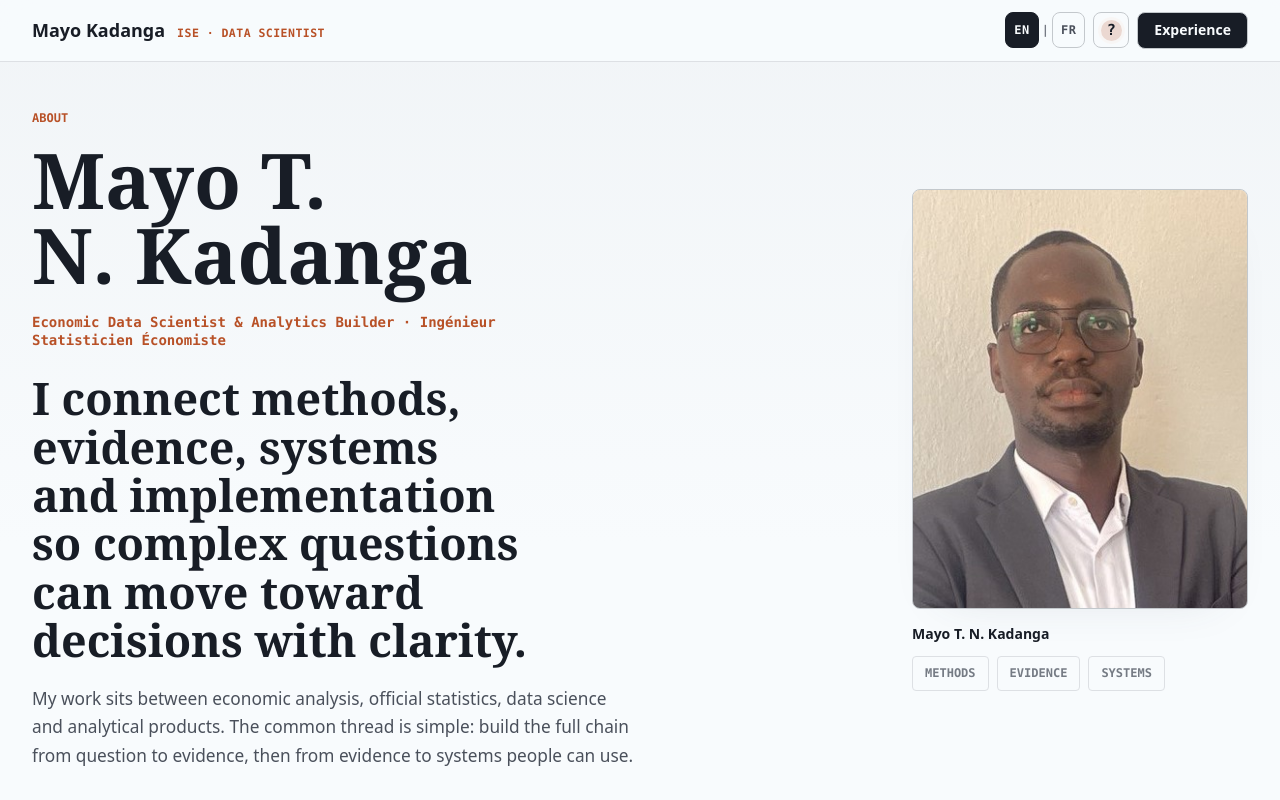
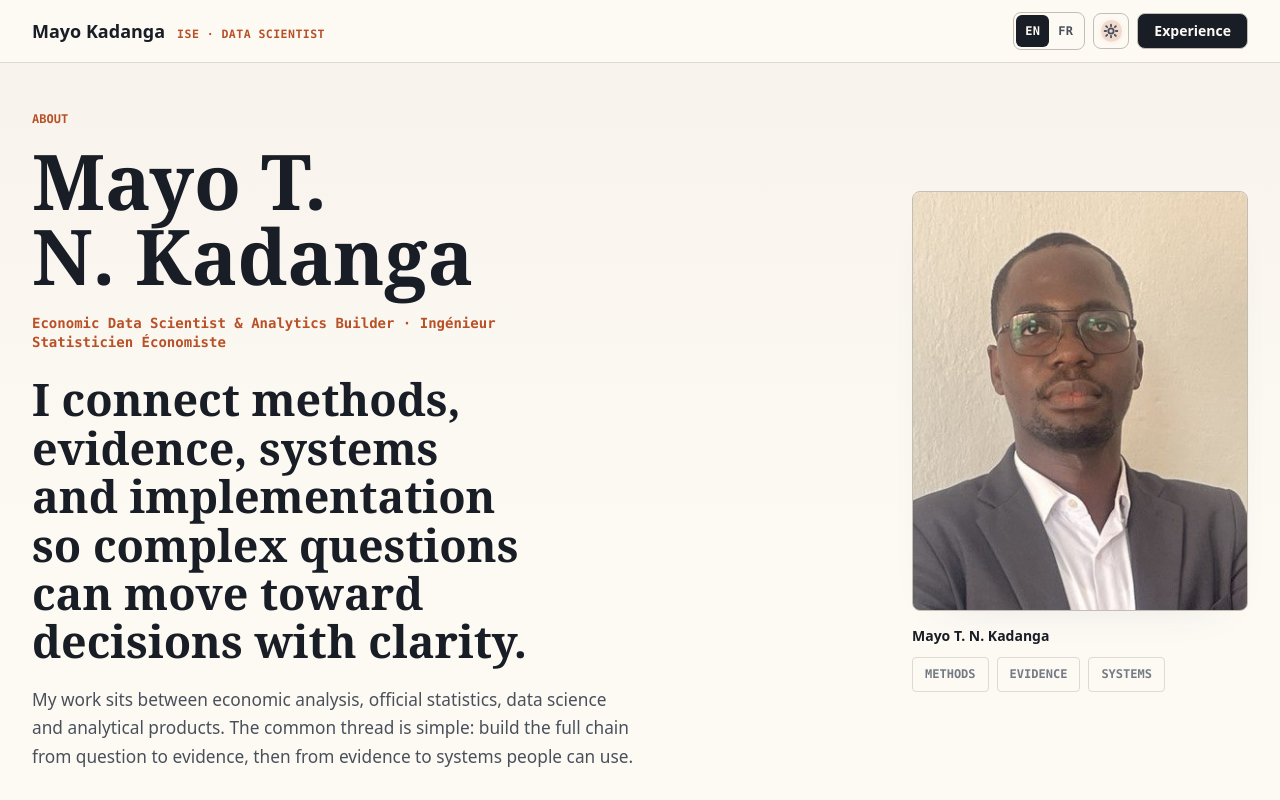
Before and after one commit to mayonorris/mayo-portfolio, a Next.js app in the folder apps/web/: page /en/about in a window 1280 px wide. Shown: the top 800 px of the page. Built offline with nearby package versions, Linux system fonts and the light colour scheme.

Commit message:
fix(web): refine research writing and contact experience

```diff
--- a/apps/web/app/[locale]/[section]/page.tsx
+++ b/apps/web/app/[locale]/[section]/page.tsx
@@ -261,16 +261,28 @@ export default async function LocalizedRoutePage({ params }: RoutePageProps) {
             <p>{research.hero.intro}</p>
           </div>
           <div className="knowledge-grid knowledge-grid--research">
-            {research.entries.map((entry) => (
+            {research.entries.map((entry) => {
+              const metadata = [entry.type, entry.status].filter(
+                (value, index, values) =>
+                  values.findIndex(
+                    (candidate) =>
+                      candidate.localeCompare(value, locale, { sensitivity: "base" }) ===
+                      0,
+                  ) === index,
+              );
+
+              return (
                 <article className="knowledge-card knowledge-card--research" key={entry.id}>
                   <div className="knowledge-card__meta">
-                  <span>{entry.type}</span>
-                  <span>{entry.status}</span>
+                    {metadata.map((value) => (
+                      <span key={value}>{value}</span>
+                    ))}
                   </div>
                   <h2>{entry.title}</h2>
                   <p>{entry.description}</p>
                 </article>
-            ))}
+              );
+            })}
           </div>
           <div className="knowledge-page__actions">
             <LinkButton href={getLocalizedRoutePath(locale, research.ctas.primaryRoute)}>
@@ -345,8 +357,23 @@ export default async function LocalizedRoutePage({ params }: RoutePageProps) {
               <ul className="contact-channel-list" role="list">
                 {contact.channels.items.map((channel) => (
                   <li key={channel.id}>
-                    <a href={channel.href} rel="noopener noreferrer" target="_blank">
-                      <span>{channel.label}</span>
+                    <a
+                      aria-label={channel.label + ": " + channel.description}
+                      href={channel.href}
+                      rel="noopener noreferrer"
+                      target="_blank"
+                    >
+                      <span className="contact-channel-list__label">
+                        {channel.label}
+                        <svg
+                          aria-hidden="true"
+                          className="contact-channel-list__icon"
+                          focusable="false"
+                          viewBox="0 0 16 16"
+                        >
+                          <path d="M5 3h8v8M13 3 4 12" />
+                        </svg>
+                      </span>
                       <small>{channel.description}</small>
                     </a>
                   </li>
--- a/apps/web/app/globals.css
+++ b/apps/web/app/globals.css
@@ -1,21 +1,21 @@
 @import "tailwindcss";
 
 :root {
-  --color-paper: oklch(0.987 0.004 240);
-  --color-paper-soft: oklch(0.966 0.005 240);
-  --color-surface: oklch(0.945 0.006 245);
-  --color-surface-strong: oklch(0.928 0.008 245);
+  --color-paper: oklch(0.985 0.008 78);
+  --color-paper-soft: oklch(0.964 0.011 78);
+  --color-surface: oklch(0.938 0.013 78);
+  --color-surface-strong: oklch(0.914 0.016 78);
   --color-ink: oklch(0.23 0.02 262);
   --color-ink-muted: oklch(0.43 0.02 262);
   --color-ink-soft: oklch(0.58 0.016 262);
-  --color-line: oklch(0.905 0.006 250);
-  --color-line-strong: oklch(0.83 0.008 250);
+  --color-line: oklch(0.888 0.011 78);
+  --color-line-strong: oklch(0.80 0.014 78);
   --color-accent: oklch(0.56 0.145 41);
   --color-accent-strong: oklch(0.47 0.13 41);
   --color-accent-soft: oklch(0.94 0.03 55);
   --color-on-accent: oklch(0.99 0 0);
   --color-focus: oklch(0.55 0.17 250);
-  --color-header: oklch(0.987 0.004 240 / 0.92);
+  --color-header: oklch(0.985 0.008 78 / 0.92);
   --color-shadow: oklch(0.40 0.03 262 / 0.18);
 
   --font-sans: "Hanken Grotesk", system-ui, -apple-system, BlinkMacSystemFont,
@@ -2748,20 +2748,44 @@ main {
 /* Content Sprint V2: compact shell and knowledge/contact pages */
 .language-switcher__list {
   flex-wrap: nowrap;
-  gap: 0.1875rem;
+  gap: 0;
+  width: fit-content;
+  border: var(--border-strong);
+  border-radius: var(--radius-lg);
+  background: color-mix(in oklch, var(--color-paper) 72%, transparent);
+  padding: 0.125rem;
 }
 
 .language-switcher__link {
   justify-content: center;
   min-width: 2rem;
-  padding: 0.45rem 0.5rem;
+  min-height: 2rem;
+  border: 0;
+  border-radius: calc(var(--radius-lg) - 2px);
+  padding: 0.35rem 0.55rem;
+  color: var(--color-ink-muted);
   font: 700 var(--text-mono-label) / var(--leading-compact) var(--font-mono);
   letter-spacing: 0.04em;
 }
 
+.language-switcher__link:hover {
+  background: var(--color-paper-soft);
+  color: var(--color-ink);
+}
+
+.language-switcher__link[data-current="true"] {
+  background: var(--color-ink);
+  color: var(--color-paper);
+}
+
+.language-switcher__link:focus-visible,
+.theme-toggle:focus-visible {
+  outline: 3px solid var(--color-accent-soft);
+  outline-offset: 3px;
+}
+
 .language-switcher__separator {
-  color: var(--color-ink-soft);
-  font: 700 var(--text-mono-label) / var(--leading-compact) var(--font-mono);
+  display: none;
 }
 
 .theme-toggle {
@@ -2769,6 +2793,7 @@ main {
   justify-content: center;
   width: 2.25rem;
   min-width: 2.25rem;
+  min-height: 2.25rem;
   padding: 0;
 }
 
@@ -2776,33 +2801,52 @@ main {
   position: absolute;
   width: 1.35rem;
   height: 1.35rem;
-  opacity: 0.2;
-}
-
-.theme-toggle__icon {
+  opacity: 0.18;
+}
+
+.theme-toggle__svg {
   position: relative;
-  color: var(--color-ink);
-  font: 700 0.95rem / 1 var(--font-mono);
+  width: 1rem;
+  height: 1rem;
+  fill: none;
+  stroke: currentColor;
+  stroke-linecap: round;
+  stroke-linejoin: round;
+  stroke-width: 1.8;
+}
+
+.theme-toggle__svg circle,
+.theme-toggle__svg path {
+  vector-effect: non-scaling-stroke;
 }
 
 .knowledge-page {
   background: var(--color-paper-soft);
+  scroll-margin-top: 5rem;
 }
 
 .knowledge-page__heading {
   max-width: min(68rem, 100%);
 }
 
+.knowledge-page h1 {
+  max-width: min(17ch, 100%);
+  font-size: clamp(2.75rem, 5.2vw, 5rem);
+  line-height: 0.98;
+}
+
 .knowledge-grid {
   display: grid;
+  align-items: stretch;
   gap: var(--space-4);
 }
 
 .knowledge-card {
   display: grid;
   align-content: start;
-  gap: var(--space-4);
-  min-height: 18rem;
+  height: 100%;
+  min-height: 0;
+  gap: var(--space-3);
   border: var(--border-thin);
   border-radius: var(--radius-lg);
   background: var(--color-paper);
@@ -2862,8 +2906,8 @@ main {
 }
 
 .knowledge-card__status {
-  align-self: end;
-  margin-top: var(--space-2);
+  align-self: start;
+  margin-top: 0;
   background: var(--color-paper-soft);
 }
 
@@ -2876,19 +2920,20 @@ main {
 
 .contact-route {
   background: var(--color-paper-soft);
+  scroll-margin-top: 5rem;
 }
 
 .contact-route__grid {
   display: grid;
-  gap: clamp(2rem, 5vw, 4rem);
+  gap: clamp(2rem, 4vw, 3.5rem);
   align-items: start;
 }
 
 .contact-route__content h1 {
-  max-width: 12ch;
+  max-width: min(13ch, 100%);
   margin: var(--space-3) 0 0;
   color: var(--color-ink);
-  font: 650 clamp(3rem, 6vw, 5.4rem) / 0.95 var(--font-serif);
+  font: 650 clamp(2.75rem, 5.2vw, 5rem) / 0.98 var(--font-serif);
   text-wrap: balance;
 }
 
@@ -2903,7 +2948,7 @@ main {
 .contact-route__channels {
   display: grid;
   gap: var(--space-4);
-  margin-top: var(--space-9);
+  margin-top: var(--space-8);
 }
 
 .contact-route__channels h2 {
@@ -2921,7 +2966,7 @@ main {
 
 .contact-channel-list {
   display: grid;
-  gap: var(--space-3);
+  gap: var(--space-2);
   margin: 0;
   padding: 0;
   list-style: none;
@@ -2930,17 +2975,37 @@ main {
 .contact-channel-list a {
   display: grid;
   gap: var(--space-1);
-  border-top: var(--border-strong);
-  padding-block: var(--space-4);
-  color: var(--color-ink);
+  border: var(--border-thin);
+  border-radius: var(--radius-md);
+  background: color-mix(in oklch, var(--color-paper) 72%, transparent);
+  color: var(--color-ink);
+  padding: var(--space-3) var(--space-4);
+}
+
+.contact-channel-list a:hover {
+  border-color: var(--color-accent);
+  background: var(--color-paper);
 }
 
 .contact-channel-list a:hover span {
   color: var(--color-accent);
 }
 
-.contact-channel-list span {
+.contact-channel-list__label {
+  display: inline-flex;
+  align-items: center;
+  gap: var(--space-2);
   font: 700 1rem / var(--leading-compact) var(--font-sans);
+}
+
+.contact-channel-list__icon {
+  width: 0.9rem;
+  height: 0.9rem;
+  fill: none;
+  stroke: currentColor;
+  stroke-linecap: round;
+  stroke-linejoin: round;
+  stroke-width: 1.8;
 }
 
 .contact-channel-list small {
@@ -2981,8 +3046,15 @@ main {
 }
 
 .contact-form label {
+  display: inline-flex;
+  align-items: baseline;
+  gap: var(--space-1);
   color: var(--color-ink);
   font: 700 var(--text-small) / var(--leading-compact) var(--font-sans);
+}
+
+.contact-form__required {
+  color: var(--color-accent);
 }
 
 .contact-form input,
@@ -3046,7 +3118,7 @@ main {
 }
 
 .contact-form__notice {
-  min-height: 2.5rem;
+  min-height: 1.75rem;
   color: var(--color-ink-muted);
   font-size: var(--text-small);
   line-height: 1.5;
@@ -3071,7 +3143,7 @@ main {
 
 @media (min-width: 920px) {
   .contact-route__grid {
-    grid-template-columns: minmax(0, 0.85fr) minmax(24rem, 0.95fr);
+    grid-template-columns: minmax(0, 0.9fr) minmax(24rem, 0.95fr);
   }
 }
 
@@ -3080,9 +3152,10 @@ main {
     flex-wrap: wrap;
   }
 
-  .contact-route__content h1 {
+  .contact-route__content h1,
+  .knowledge-page h1 {
     max-width: 100%;
-    font-size: clamp(2.65rem, 13vw, 3.7rem);
+    font-size: clamp(2.55rem, 12vw, 3.65rem);
   }
 }
 
@@ -3096,6 +3169,19 @@ main {
     width: auto;
   }
 
+  .language-switcher__list {
+    width: fit-content;
+  }
+
+  .language-switcher__list li,
+  .language-switcher__link {
+    flex: 0 0 auto;
+  }
+
+  .theme-toggle {
+    width: 2.25rem;
+  }
+
   .contact-route__form-card,
   .knowledge-card {
     padding: var(--space-4);
--- a/apps/web/components/language-switcher.tsx
+++ b/apps/web/components/language-switcher.tsx
@@ -1,6 +1,5 @@
 "use client";
 
-import { Fragment } from "react";
 import Link from "next/link";
 import { usePathname } from "next/navigation";
 import type { Dictionary } from "@/i18n/dictionaries";
@@ -34,13 +33,12 @@ export function LanguageSwitcher({ locale, labels }: LanguageSwitcherProps) {
   return (
     <nav aria-label={labels.ariaLabel} className="language-switcher">
       <ul className="language-switcher__list" role="list">
-        {locales.map((targetLocale, index) => {
+        {locales.map((targetLocale) => {
           const isCurrent = targetLocale === locale;
           const label = isCurrent ? labels.current : labels.switchTo[targetLocale];
 
           return (
-            <Fragment key={targetLocale}>
-              <li>
+            <li key={targetLocale}>
               <Link
                 aria-current={isCurrent ? "page" : undefined}
                 aria-label={label}
@@ -54,12 +52,6 @@ export function LanguageSwitcher({ locale, labels }: LanguageSwitcherProps) {
                 {labels.shortNames[targetLocale]}
               </Link>
             </li>
-              {index < locales.length - 1 ? (
-                <li aria-hidden="true" className="language-switcher__separator">
-                  |
-                </li>
-              ) : null}
-            </Fragment>
           );
         })}
       </ul>
--- a/apps/web/components/theme-toggle.tsx
+++ b/apps/web/components/theme-toggle.tsx
@@ -66,6 +66,33 @@ function subscribeToTheme(onStoreChange: () => void) {
   };
 }
 
+function MoonIcon() {
+  return (
+    <svg
+      aria-hidden="true"
+      className="theme-toggle__svg"
+      focusable="false"
+      viewBox="0 0 24 24"
+    >
+      <path d="M20.1 14.4A7.2 7.2 0 0 1 9.6 3.9 8.6 8.6 0 1 0 20.1 14.4Z" />
+    </svg>
+  );
+}
+
+function SunIcon() {
+  return (
+    <svg
+      aria-hidden="true"
+      className="theme-toggle__svg"
+      focusable="false"
+      viewBox="0 0 24 24"
+    >
+      <circle cx="12" cy="12" r="4" />
+      <path d="M12 2.5v2.2M12 19.3v2.2M4.7 4.7l1.6 1.6M17.7 17.7l1.6 1.6M2.5 12h2.2M19.3 12h2.2M4.7 19.3l1.6-1.6M17.7 6.3l1.6-1.6" />
+    </svg>
+  );
+}
+
 export function ThemeToggle({ labels }: ThemeToggleProps) {
   const theme = useSyncExternalStore(
     subscribeToTheme,
@@ -75,7 +102,6 @@ export function ThemeToggle({ labels }: ThemeToggleProps) {
   const nextTheme: Theme = theme === "dark" ? "light" : "dark";
   const currentLabel = theme === "dark" ? labels.dark : labels.light;
   const buttonLabel = labels.label + ": " + currentLabel + ". " + labels.switchTo[nextTheme];
-  const icon = theme === "dark" ? "?" : "?";
 
   useEffect(() => {
     applyTheme(getStoredTheme() ?? getSystemTheme());
@@ -96,9 +122,7 @@ export function ThemeToggle({ labels }: ThemeToggleProps) {
       type="button"
     >
       <span className="theme-toggle__indicator" aria-hidden="true" />
-      <span className="theme-toggle__icon" aria-hidden="true">
-        {icon}
-      </span>
+      {theme === "dark" ? <MoonIcon /> : <SunIcon />}
       <span className="sr-only">{currentLabel}</span>
     </button>
   );
```
Also changed, not shown: apps/web/components/contact-form.tsx (+34 -5 lines), 1 other file (tests, documents, lock files or other folders). Lines whose indentation alone changed are shown as unchanged.
